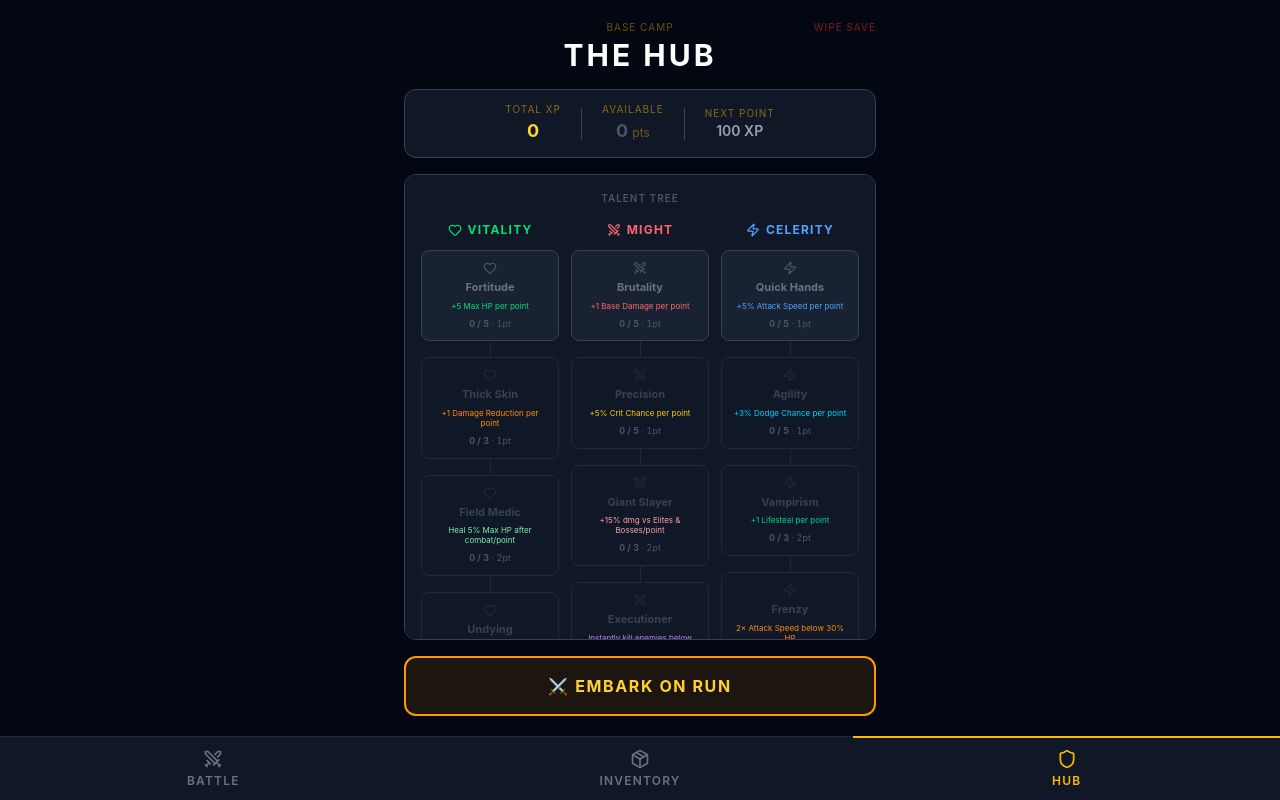
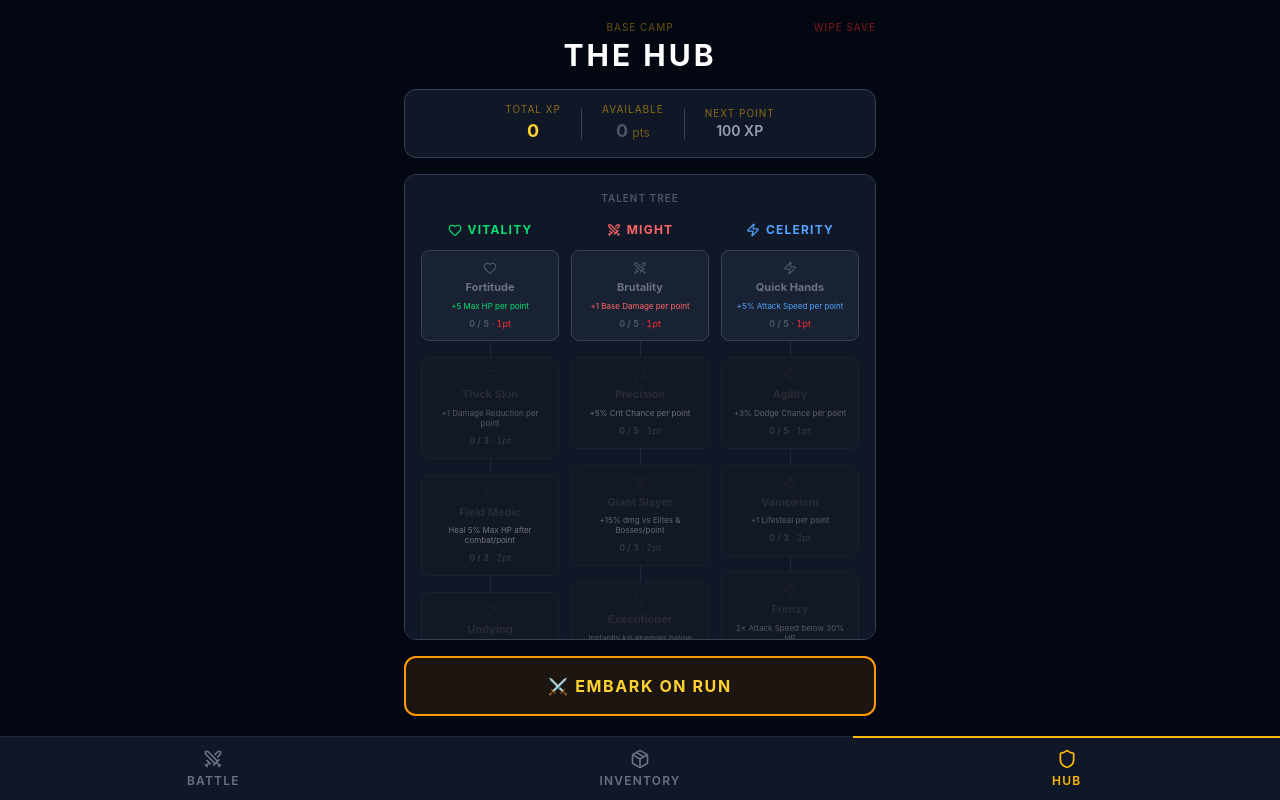
Before and after one commit to jacobgamby09/game1.0, a React (Vite) app: page / in a window 1280 px wide. Built offline with nearby package versions, Linux system fonts and the light colour scheme.

Commit message:
Talent changes

```diff
--- a/src/components/HubView.tsx
+++ b/src/components/HubView.tsx
@@ -85,7 +85,7 @@ function TalentCard({ node, currentRank, availablePoints, prereqMet, onUpgrade }
       disabled={!canUpgrade}
       title={node.description}
       className={`w-full rounded-lg border p-1.5 sm:p-2.5 flex flex-col items-center gap-1 sm:gap-1.5 transition-all duration-150
-        ${borderClass} ${bgClass} ${canUpgrade ? 'cursor-pointer' : 'cursor-default'}`}
+        ${borderClass} ${bgClass} ${canUpgrade ? 'cursor-pointer' : 'cursor-default'} ${!prereqMet ? 'opacity-50 grayscale' : ''}`}
     >
       <Icon size={14} className={iconColor} />
       <p className={`text-[9px] sm:text-[11px] font-bold text-center leading-tight ${nameClass}`}>{node.name}</p>
@@ -101,7 +101,7 @@ function TalentCard({ node, currentRank, availablePoints, prereqMet, onUpgrade }
       }`}>
         {currentRank} / {node.maxRank}
         {!isMaxRank && (
-          <span className="text-gray-600 font-normal"> · {node.costPerRank}pt</span>
+          <span className={`font-normal ${prereqMet && !canAfford ? 'text-red-500' : 'text-gray-600'}`}> · {node.costPerRank}pt</span>
         )}
       </div>
     </button>
@@ -132,7 +132,7 @@ function BranchColumn({ branch, talents, availablePoints, upgradeTalent }: Branc
 
       {nodes.map((node, i) => {
         const prereqNode = TALENT_TREE.find(n => n.branch === branch && n.tier === node.tier - 1)
-        const prereqMet  = !prereqNode || (talents[prereqNode.id] ?? 0) >= 1
+        const prereqMet  = !prereqNode || (talents[prereqNode.id] ?? 0) >= prereqNode.maxRank
 
         return (
           <div key={node.id} className="flex flex-col items-center">
--- a/src/stores/useGameStore.ts
+++ b/src/stores/useGameStore.ts
@@ -865,7 +865,7 @@ export const useGameStore = create<GameStore>()(
       const currentRank = state.talents[nodeId] ?? 0
       if (currentRank >= node.maxRank) return state
       const prereq = TALENT_TREE.find(n => n.branch === node.branch && n.tier === node.tier - 1)
-      if (prereq && (state.talents[prereq.id] ?? 0) < 1) return state
+      if (prereq && (state.talents[prereq.id] ?? 0) < prereq.maxRank) return state
       if (computeAvailablePoints(state.totalXp, state.talents) < node.costPerRank) return state
       return { talents: { ...state.talents, [nodeId]: currentRank + 1 } }
     }),
```
Also changed, not shown: 1 other file (tests, documents, lock files or other folders).
